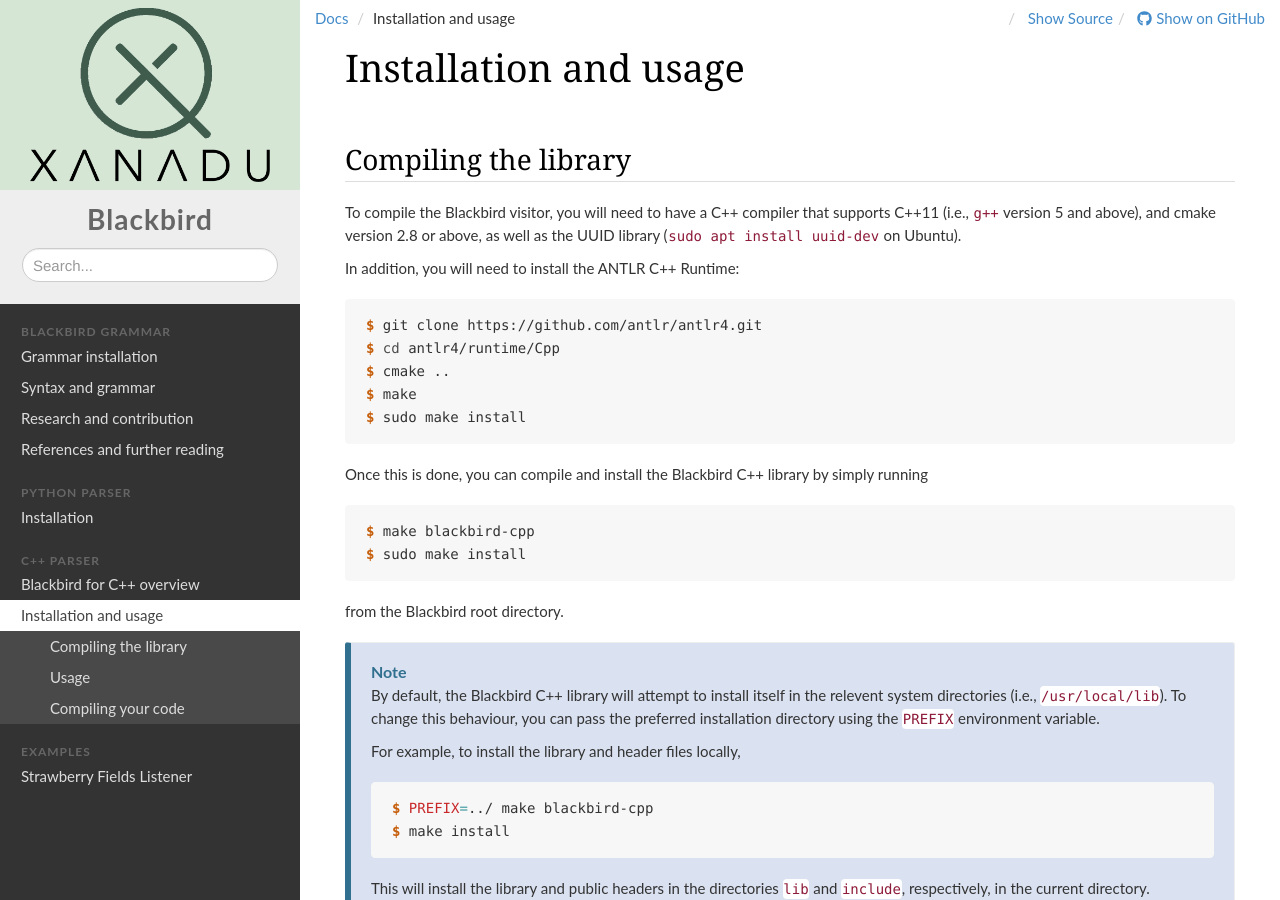
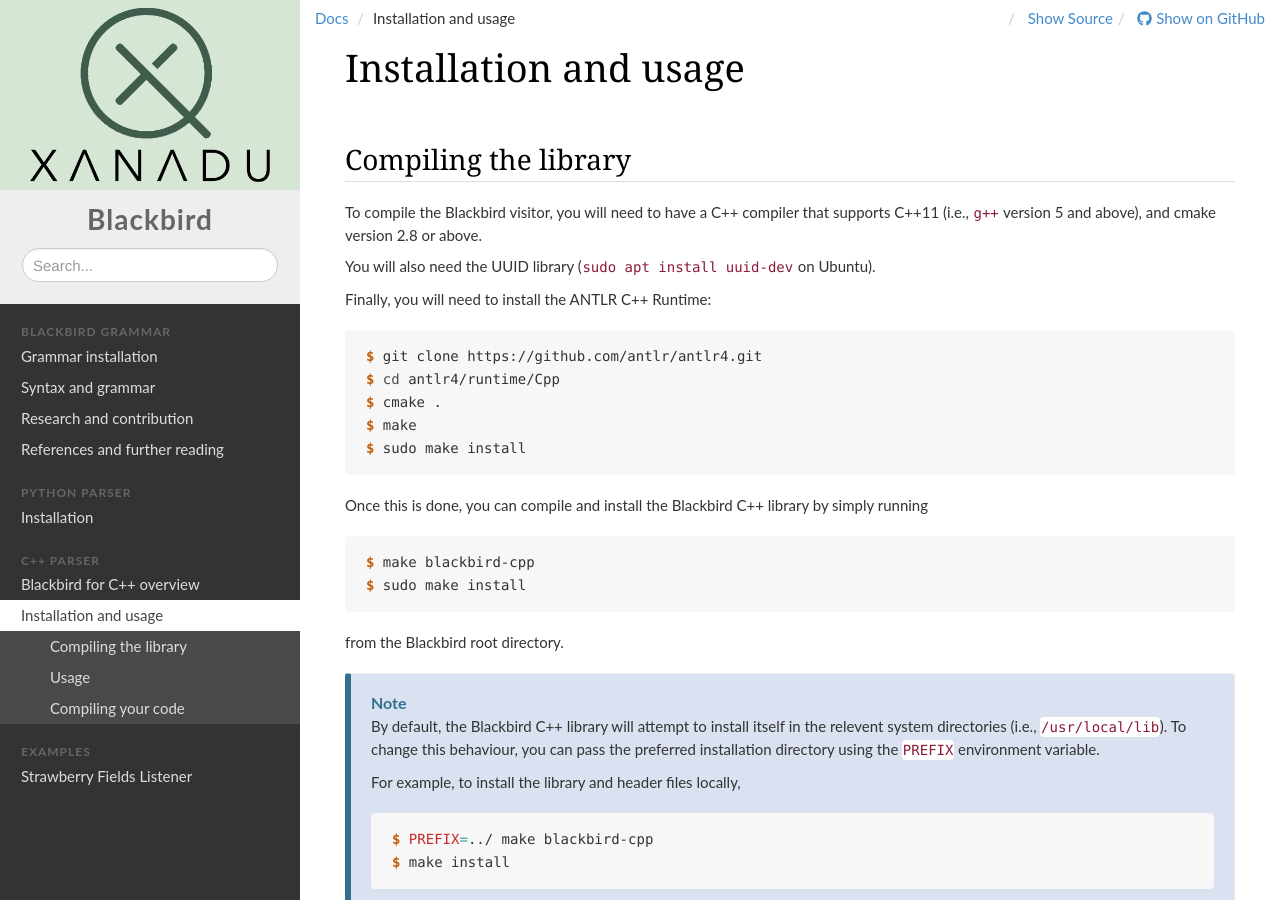
Before and after one commit to XanaduAI/blackbird, a Sphinx documentation site: the page built from doc/blackbird_cpp/installing.rst, in a window 1280 px wide and 900 px high. Built offline with Sphinx 7.4.7, drawn with Linux system fonts in a browser that asks for light colours; nearby versions of some CDN libraries; comment, search, counter and statistics services are not loaded; the version number is read from the project's files by our own code.

Commit message:
clarified C++ compilation steps

```diff
--- a/doc/blackbird_cpp/installing.rst
+++ b/doc/blackbird_cpp/installing.rst
@@ -7,16 +7,17 @@ Compiling the library
 ---------------------
 
 To compile the Blackbird visitor, you will need to have a C++ compiler that supports
-C++11 (i.e., ``g++`` version 5 and above), and cmake version 2.8 or above,
-as well as the UUID library (``sudo apt install uuid-dev`` on Ubuntu).
+C++11 (i.e., ``g++`` version 5 and above), and cmake version 2.8 or above.
 
-In addition, you will need to install the ANTLR C++ Runtime:
+You will also need the UUID library (``sudo apt install uuid-dev`` on Ubuntu).
+
+Finally, you will need to install the ANTLR C++ Runtime:
 
 .. code-block:: console
 
     $ git clone https://github.com/antlr/antlr4.git
     $ cd antlr4/runtime/Cpp
-    $ cmake ..
+    $ cmake .
     $ make
     $ sudo make install
 
```
